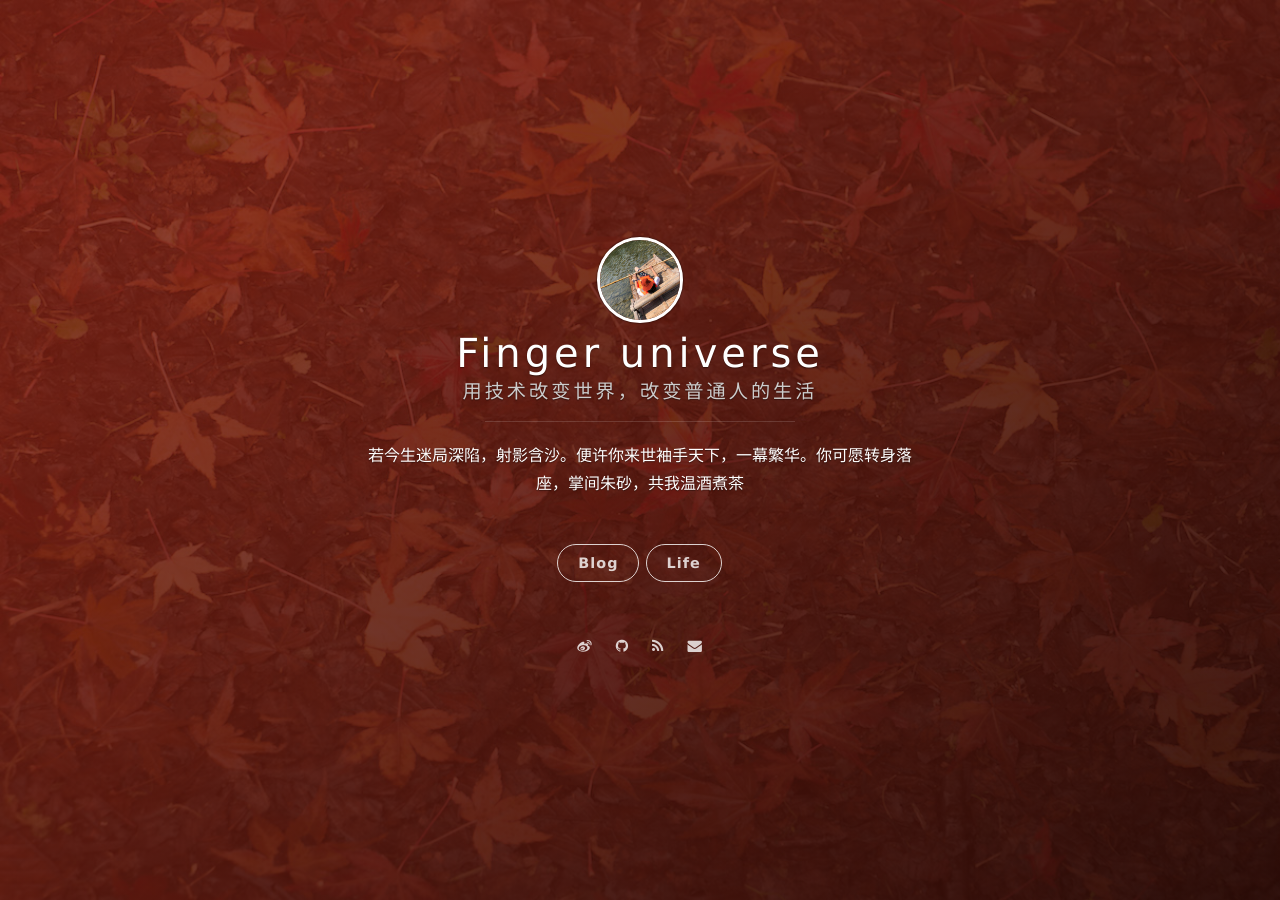
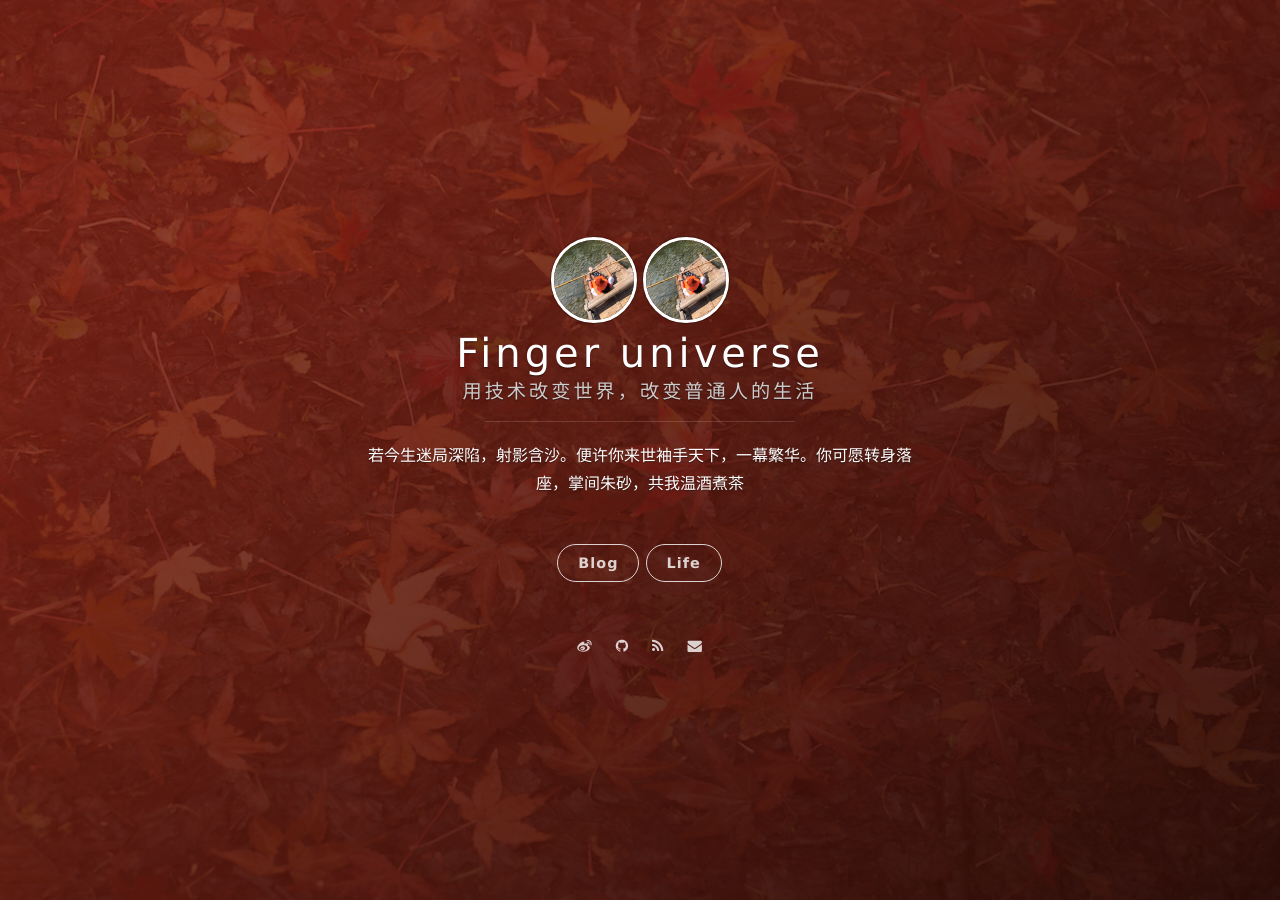
Before and after one commit to fanfan1997/fanfan1997, a Jekyll site: the page built from index.html, in a window 1280 px wide. Built offline with Jekyll 4.4.1, drawn with Linux system fonts in a browser that asks for light colours; nearby versions of some CDN libraries; the list of posts is cut into pages by our own code.

Commit message:
开放Life

```diff
--- a/_config.yml
+++ b/_config.yml
@@ -19,6 +19,9 @@
 blog_button:
     title: Blog
     description: Visit blog
+life_button:
+    title: Life
+    description: Visit life
 
 # Navigation buttons in the front page.
 nav:
--- a/_includes/side-panel.html
+++ b/_includes/side-panel.html
@@ -4,7 +4,12 @@
     <div class="panel-main__inner panel-inverted">
     <div class="panel-main__content">
 
-        <a href="/#blog" title="前往 {{ site.title }} 的主页" class="blog-button"><img src="{{ site.url }}/assets/images/avatar.jpg" width="80" alt="{{ site.title }} logo" class="panel-cover__logo logo" /></a>
+        <a href="/#blog" title="前往 {{ site.title }} 的主页" class="blog-button">
+          <img src="{{ site.url }}/assets/images/avatar.jpg" width="80" alt="{{ site.title }} logo" class="panel-cover__logo logo" />
+        </a>
+        <a href="/#life" title="前往 {{ site.title }} 的主页" class="life-button">
+          <img src="{{ site.url }}/assets/images/avatar.jpg" width="80" alt="{{ site.title }} logo" class="panel-cover__logo logo" />
+        </a>
         <h1 class="panel-cover__title panel-title"><a href="/#blog" title="link to homepage for {{ site.title }}" class="blog-button">{{ site.title }}</a></h1>
         {% if site.subtitle %}
         <span class="panel-cover__subtitle panel-subtitle">{{site.subtitle}}</span>
@@ -17,9 +22,7 @@
             <nav class="cover-navigation cover-navigation--primary">
               <ul class="navigation">
                 <li class="navigation__item"><a href="/#blog" title="{{site.blog_button.description}}" class="blog-button">{{site.blog_button.title}}</a></li>
-                {% for item in site.nav %}
-                  <li class="navigation__item"><a href="" target="" title="{{item.description}}" onclick="clickHandler()">{{item.title}}</a></li>
-                {% endfor %}
+                <li class="navigation__item"><a href="/#life" target="" title="{{site.life_button.description}}" class="life-button">{{site.life_button.title}}</a></li>
               </ul>
             </nav>
           </div>
```
